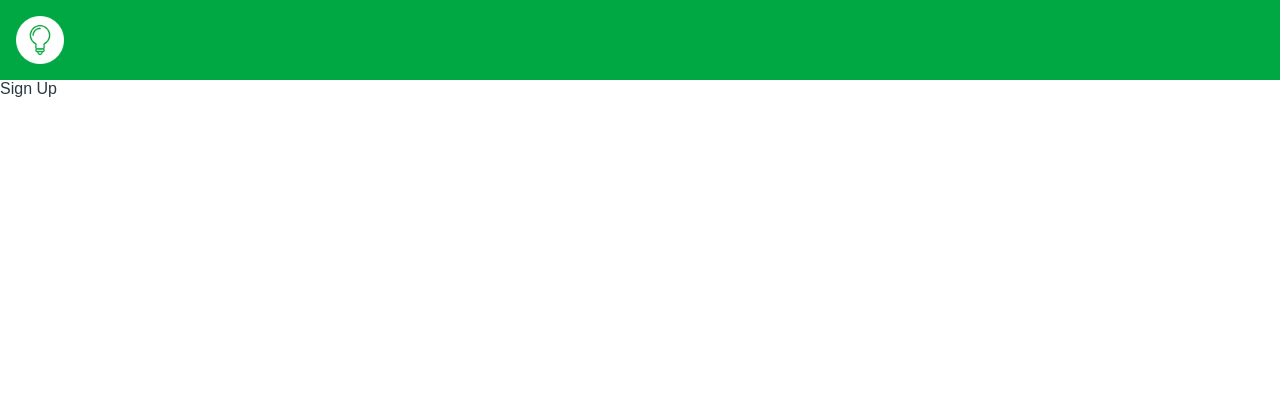
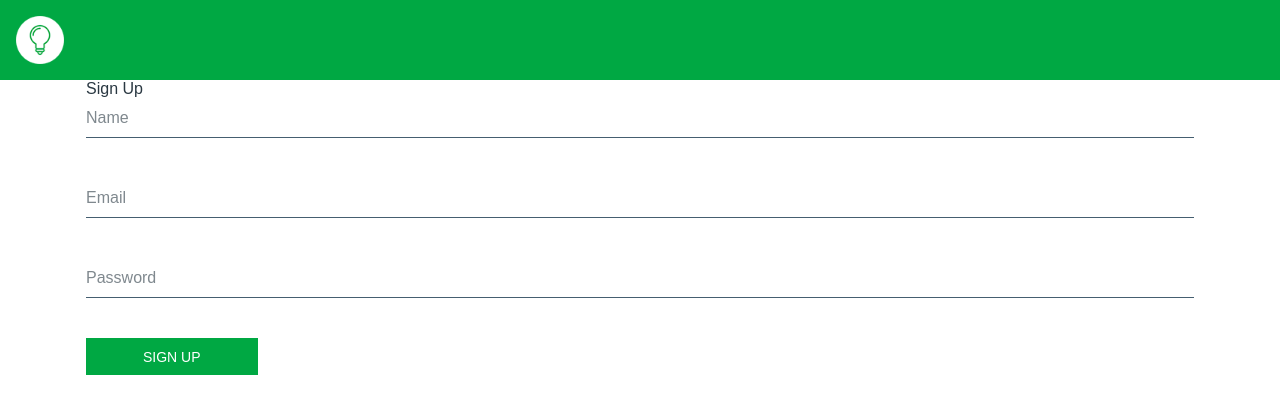
Before and after one commit to sharjeel3/my-idea-pool, a React (Create React App) app: page /signup in a window 1280 px wide. Shown: the top 414 px of the page. Built offline with nearby package versions, Linux system fonts and the light colour scheme.

Commit message:
Add signup form view

```diff
--- a/src/app/constants/routes.js
+++ b/src/app/constants/routes.js
@@ -1 +1,2 @@
 export const SIGN_UP = '/signup';
+export const IDEAS = '/ideas';
--- /dev/null
+++ b/src/app/constants/tokens.js
@@ -0,0 +1,2 @@
+export const IP_ACCESS_TOKEN = 'IP_ACCESS_TOKEN';
+export const IP_REFRESH_TOKEN = 'IP_REFRESH_TOKEN';
--- a/src/components/SignUp/index.js
+++ b/src/components/SignUp/index.js
@@ -1,5 +1,75 @@
-import React from 'react';
+import React, { useState, useEffect } from 'react';
+import { useDispatch, useSelector } from 'react-redux';
+import { Form } from '../../ui-library/Form';
+import { TextInput } from '../../ui-library/TextInput';
+import { Container } from '../../ui-library/Container';
+import { Button } from '../../ui-library/Button';
+import { createAccount, resetSignup } from '../../redux/actions/signup';
+import { ErrorMessage } from '../../ui-library/ErrorMessage';
+import { getSignupErrorMessage, getSignupSuccess } from '../../redux/selectors/signup';
+import { withRouter } from 'react-router-dom';
+import { IDEAS } from '../../app/constants/routes';
 
-export const SignUp = () => {
-  return <div>Sign Up</div>;
-};
+export const SignUp = withRouter(({ history }) => {
+  const dispatch = useDispatch();
+  const [name, setName] = useState('');
+  const [email, setEmail] = useState('');
+  const [passwordError, setPasswordError] = useState('');
+  const [password, setPassword] = useState('');
+  const errorMessage = useSelector(getSignupErrorMessage);
+  const signupSuccess = useSelector(getSignupSuccess);
+
+  useEffect(() => {
+    if (signupSuccess) {
+      dispatch(resetSignup());
+      history.replace(IDEAS);
+    }
+  }, [signupSuccess]);
+
+  const validatePassword = password => {
+    // 8 characters including 1 lowercase, 1 uppcase and 1 number
+    const regExp = /^(?=.*\d)(?=.*[a-z])(?=.*[A-Z])[0-9a-zA-Z]{8,}$/;
+    const isValid = regExp.test(password);
+    setPasswordError(
+      isValid
+        ? ''
+        : 'Password must be at least 8 characters, including 1 uppercase letter, 1 lowercase letter, and 1 number'
+    );
+    return isValid;
+  };
+
+  const handleFormSubmit = event => {
+    event.preventDefault();
+    if (validatePassword(password)) {
+      dispatch(createAccount({ name, email, password }));
+    }
+  };
+
+  return (
+    <Container>
+      <h2>Sign Up</h2>
+      <Form onSubmit={handleFormSubmit}>
+        <TextInput id="signup-name" required value={name} onChange={setName} placeholder="Name" />
+        <TextInput
+          id="signup-email"
+          value={email}
+          onChange={setEmail}
+          placeholder="Email"
+          type="email"
+          required
+        />
+        <TextInput
+          id="signup-password"
+          value={password}
+          onChange={setPassword}
+          placeholder="Password"
+          type="password"
+          message={passwordError}
+          required
+        />
+        {errorMessage && <ErrorMessage message={errorMessage} />}
+        <Button>Sign Up</Button>
+      </Form>
+    </Container>
+  );
+});
```
Also changed, not shown: 2 other files (tests, documents, lock files or other folders).
